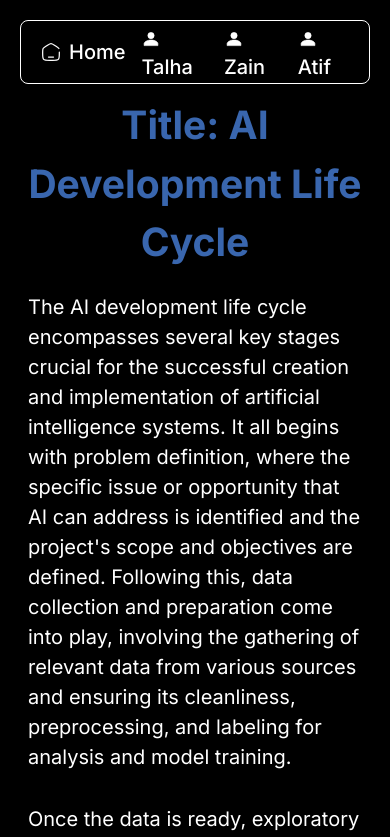
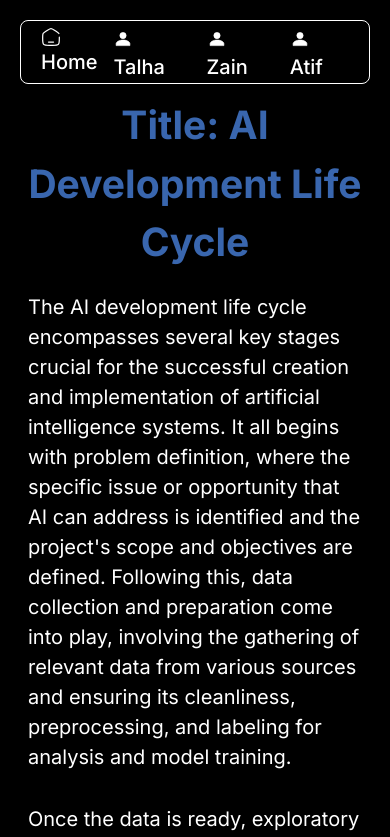
Before and after one commit to MuhammadRaffey/english-final-project, a Next.js app: page /raffey in a window 390 px wide. Shown: the top 837 px of the page. Built offline with nearby package versions, Linux system fonts and the light colour scheme.

Commit message:
icons fixed for mob

```diff
--- a/src/app/annas/page.tsx
+++ b/src/app/annas/page.tsx
@@ -9,10 +9,10 @@ const page = () => {
 
   return (
     <div className="flex gap-3 flex-col p-5">
-      <nav className="navig">
+      <nav className="navig flex flex-col">
         <Link
           href="/"
-          className="duration-75 delay-75 text-white hover:underline hover:text-[#35fb91] shadow-glow flex items-center"
+          className="duration-75 delay-75 text-white hover:underline hover:text-[#35fb91] shadow-glow sm:flex items-center"
         >
           <svg
             width="20px"
--- a/src/app/raffey/page.tsx
+++ b/src/app/raffey/page.tsx
@@ -9,10 +9,10 @@ const page = () => {
 
   return (
     <div className="flex gap-3 flex-col p-5">
-      <nav className="navig">
+      <nav className="navig flex flex-col">
         <Link
           href="/"
-          className="duration-75 delay-75 text-white hover:underline hover:text-[#35fb91] shadow-glow flex items-center"
+          className="duration-75 delay-75 text-white hover:underline hover:text-[#35fb91] shadow-glow sm:flex items-center"
         >
           <svg
             width="20px"
@@ -21,7 +21,7 @@ const page = () => {
             fill="none"
             xmlns="http://www.w3.org/2000/svg"
             stroke="#000000"
-            className="mr-2" // Adjust the margin as needed
+            className="mr-2"
           >
             <g id="SVGRepo_bgCarrier" stroke-width="0"></g>
             <g
```
